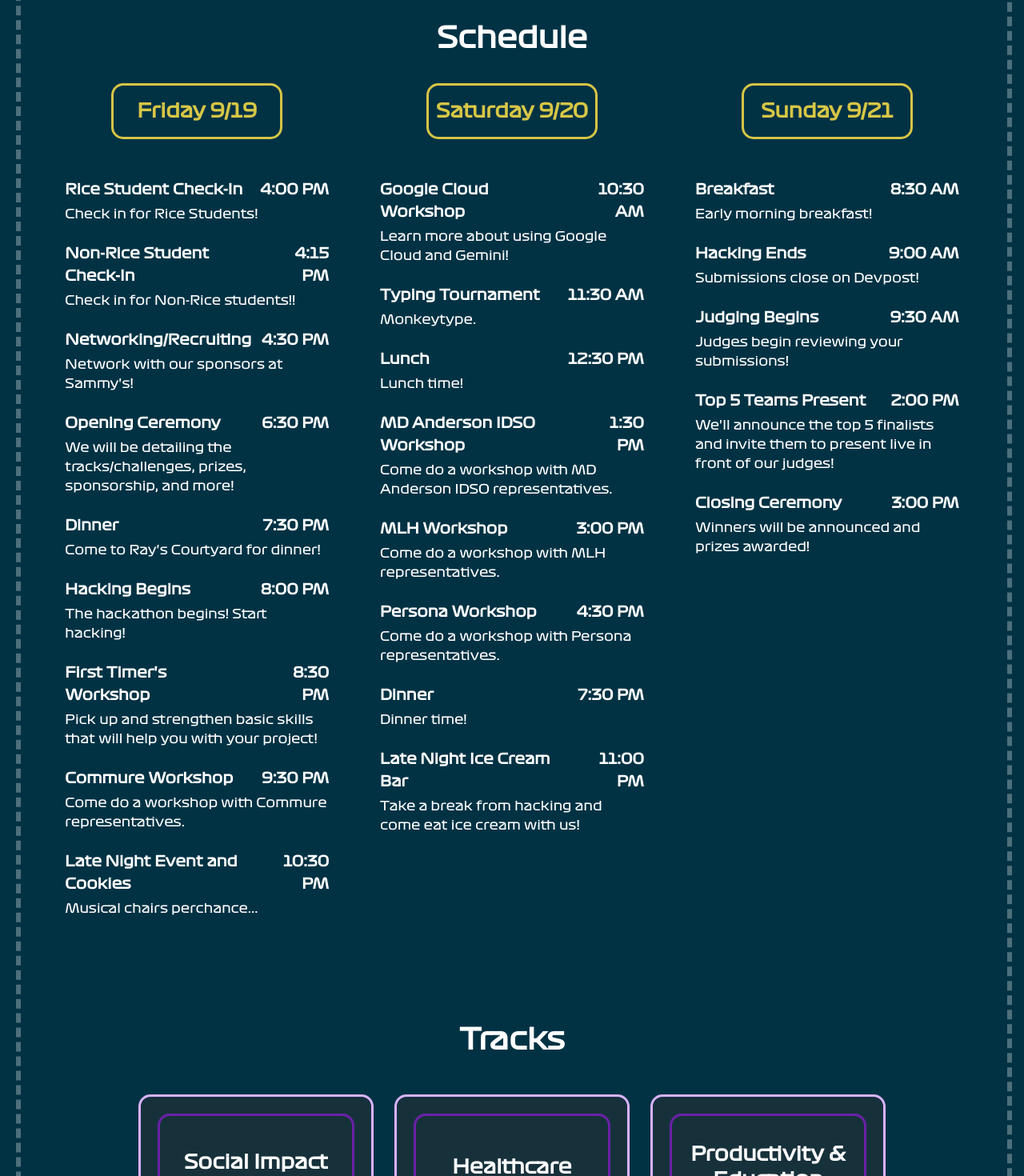
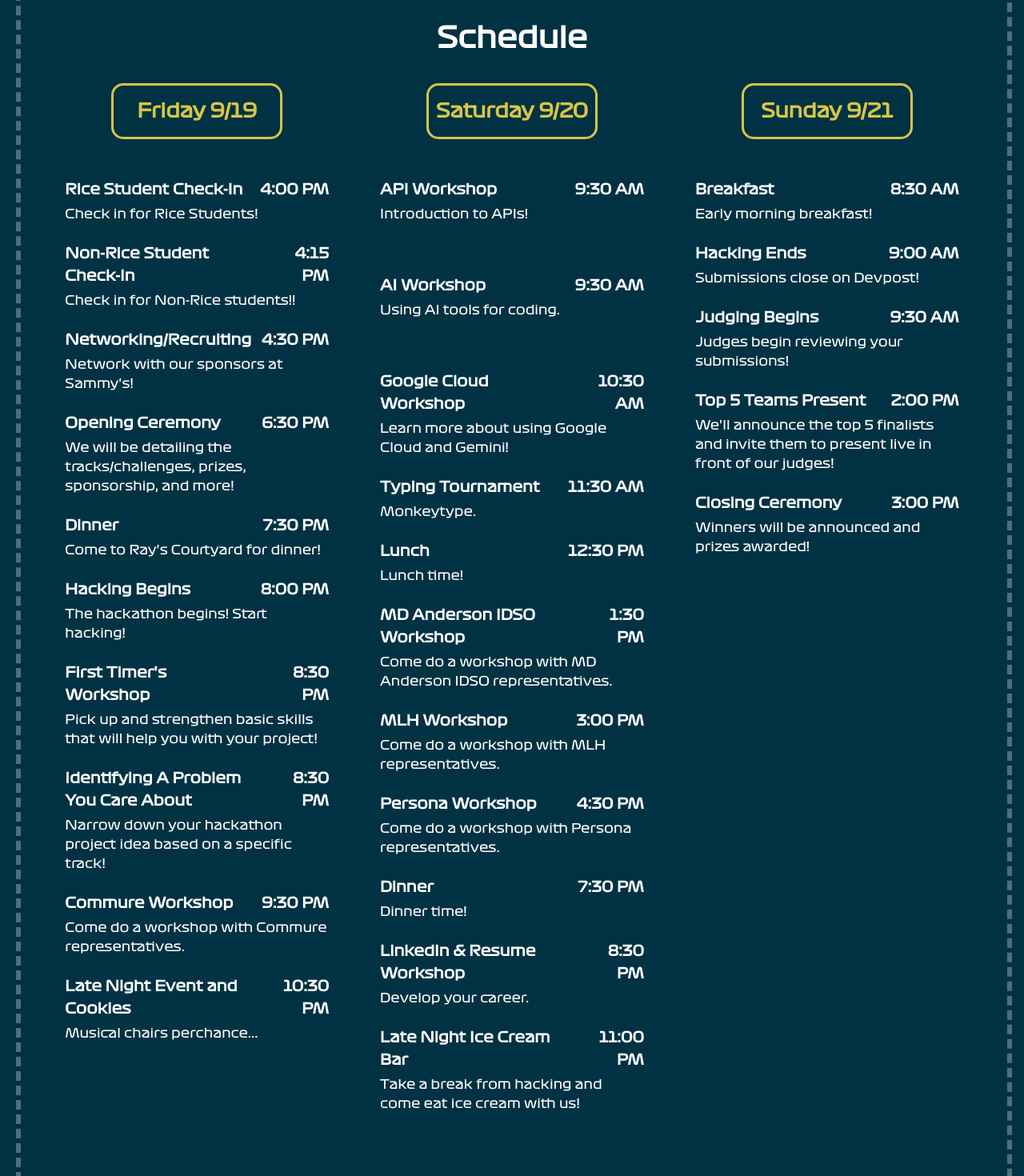
Before and after one commit to officialhackrice-rgb/14hackricepublic, a React (Create React App) app: page / in a window 1280 px wide. Shown: the part 1565-3035 px from the top of the page at 80% size. Built offline with nearby package versions, Linux system fonts and the light colour scheme.

Commit message:
Semi-final schedule

```diff
--- a/src/App.tsx
+++ b/src/App.tsx
@@ -264,6 +264,12 @@ export default function App(){
             </button>
             <button className="hover:scale-110 text-white text-left rounded-lg mt-5 md:mt-0 md:p-3 w-full">
               <div className="flex justify-between">
+                <h1 className="mb-1 font-semibold text-base md:text-lg">Identifying A Problem You Care About</h1>
+                <h2 className="ml-3 font-semibold text-right text-lg">8:30 PM </h2>
+              </div> Narrow down your hackathon project idea based on a specific track!
+            </button>
+            <button className="hover:scale-110 text-white text-left rounded-lg mt-5 md:mt-0 md:p-3 w-full">
+              <div className="flex justify-between">
                 <h1 className="mb-1 font-semibold text-base md:text-lg">Commure Workshop</h1>
                 <h2 className="ml-3 font-semibold text-right text-lg">9:30 PM </h2>
               </div> Come do a workshop with Commure representatives.
@@ -278,6 +284,18 @@ export default function App(){
           {/* -------------- SATURDAY --------------- */}
           <div className="flex flex-col items-center rounded-lg mt-12 lg:mt-0">
           <button className="relative text-center text-xl text-yellow-300/85 md:text-2xl font-bold align-top rounded-xl outline outline-yellow-300/85 h-12 w-40 md:h-16 md:w-52">Saturday 9/20</button>
+            <button className="hover:scale-110 text-white text-left rounded-lg mt-10 md:p-3 w-full">
+              <div className="flex justify-between">
+                <h1 className="mb-1 font-semibold text-base md:text-lg">API Workshop</h1>
+                <h2 className="ml-3 font-semibold text-right text-lg">9:30 AM </h2>
+              </div> Introduction to APIs!
+            </button>
+            <button className="hover:scale-110 text-white text-left rounded-lg mt-10 md:p-3 w-full">
+              <div className="flex justify-between">
+                <h1 className="mb-1 font-semibold text-base md:text-lg">AI Workshop</h1>
+                <h2 className="ml-3 font-semibold text-right text-lg">9:30 AM </h2>
+              </div> Using AI tools for coding.
+            </button>
             <button className="hover:scale-110 text-white text-left rounded-lg mt-10 md:p-3 w-full">
               <div className="flex justify-between">
                 <h1 className="mb-1 font-semibold text-base md:text-lg">Google Cloud Workshop</h1>
@@ -319,6 +337,12 @@ export default function App(){
                 <h1 className="mb-1 font-semibold text-base md:text-lg">Dinner</h1>
                 <h2 className="ml-3 font-semibold text-right text-lg">7:30 PM </h2>
               </div> Dinner time!
+            </button>
+            <button className="hover:scale-110 text-white text-left rounded-lg mt-5 md:mt-0 md:p-3 w-full">
+              <div className="flex justify-between">
+                <h1 className="mb-1 font-semibold text-base md:text-lg">LinkedIn & Resume Workshop</h1>
+                <h2 className="ml-3 font-semibold text-right text-lg">8:30 PM </h2>
+              </div> Develop your career.
             </button>
             <button className="hover:scale-110 text-white text-left rounded-lg mt-5 md:mt-0 md:p-3 w-full">
               <div className="flex justify-between">
```
